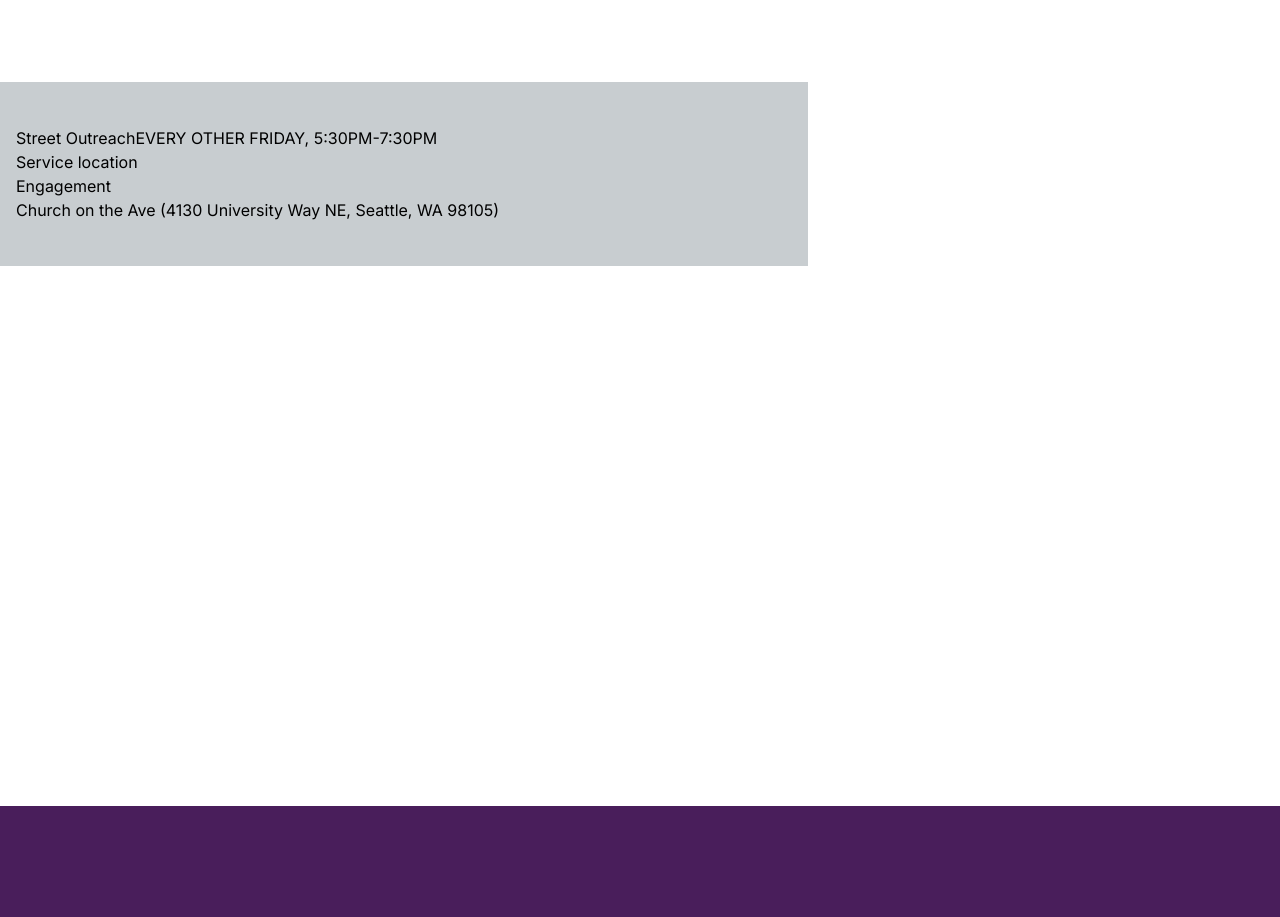
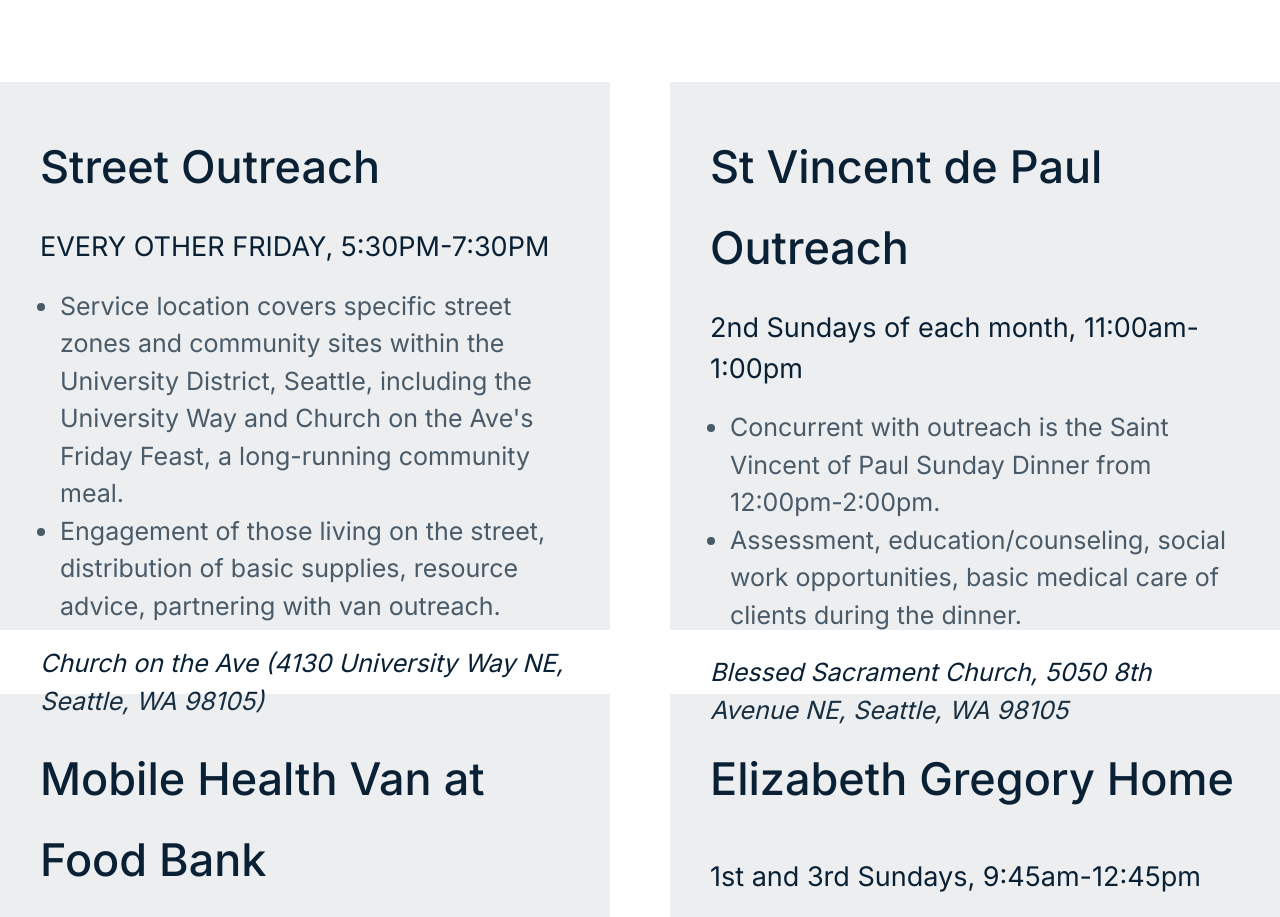
Before and after one commit to university-district-street-medicine/udsm-frontend, a Next.js app: page /about in a window 1280 px wide. Shown: the part 3120-4037 px from the top of the page. Built offline with nearby package versions, Linux system fonts and the light colour scheme.

Commit message:
Implement outreach sites and separate data arrays

```diff
--- a/app/about/page.tsx
+++ b/app/about/page.tsx
@@ -2,6 +2,7 @@
 import OutreachSite from "@/components/OutreachSite";
 import Image from "next/image";
 import { inter } from "@/utils/fonts";
+import { outreachSiteData } from "@/data/siteData";
 
 export default function AboutPage() {
   return (
@@ -67,7 +68,17 @@
           </p>
         </div>
 
-        <OutreachSite name="Street Outreach" date="EVERY OTHER FRIDAY, 5:30PM-7:30PM" description={["Service location", "Engagement"]} location="Church on the Ave (4130 University Way NE, Seattle, WA 98105)"></OutreachSite>
+        {/* Outreach Sites Container */}
+        <div className="w-full max-w-[1700px] mx-auto">
+          {/* CSS Grid container */}
+          <div className="grid grid-cols-1 md:grid-cols-2 grid-rows-3 mx-auto w-full gap-y-16 gap-x-15">
+            {outreachSiteData.map((site) => {
+              return (
+                <OutreachSite key={site.id} name={site.name} date={site.date} description={site.description} location={site.location}></OutreachSite>
+              )
+            })}
+          </div>
+        </div>
       </section>
     </main >
   );
--- a/app/page.tsx
+++ b/app/page.tsx
@@ -6,97 +6,11 @@
 import { borderGray, grayText } from "@/utils/fonts";
 import { roboto, inter } from "@/utils/fonts";
 import Link from "next/link";
+import { redirectBoxes, events, carouselPartners } from "@/data/homeData";
 
 
 export default function Home() {
-  const redirectBoxes = [
-    {
-      id: 1,
-      title: "About Us",
-      description:
-        "Eliminating health disparities through free care to the underserved and educating current and future providers",
-      linkText: "Learn More",
-      href: "/about",
-    },
-    {
-      id: 2,
-      title: "Become a Member",
-      description:
-        "We are only as strong as our volunteer base! Your support is invaluable and we greatly appreciate it",
-      linkText: "Get Involved",
-      href: "/join",
-    },
-    {
-      id: 3,
-      title: "Join an Event",
-      description:
-        "Check out our service learning website to explore the many outreach services available and find the one that's right for you",
-      linkText: "Visit Calendar",
-      href: "https://servicelearning.washington.edu/opportunities/Seattle",
-    },
-  ];
 
-  // Events boxes - id(for the key prop), date, name, desc
-  const events = [
-    {
-      id: 1,
-      date: "SAT, SEP 25",
-      name: "September Low-Cost Clinic",
-      description: "Help Children Save Lives"
-    },
-    {
-      id: 2,
-      date: "FRI, OCT 01",
-      name: "October Free Clinic",
-      description: "Help Children Save Lives"
-    },
-    {
-      id: 3,
-      date: "SAT, OCT 02",
-      name: "Monthly Dental Checkup",
-      description: "Routine check up for all the children in the camp"
-    }
-  ];
-
-  // Id, name, caption, and image source
-  const carouselPartners = [
-    {
-      id: 1,
-      name: "U-District Outreach",
-      caption: "Engagement of those living on the street, distribution of basic supplies, resource advice, partnering with van outreach.",
-      imageUrl: "/U-District.png"
-    },
-    {
-      id: 2,
-      name: "St Vincent de Paul",
-      caption: "Assessment, education/counseling, social work opportunities, basic medical care of clients during the dinner.",
-      imageUrl: "/St.Vincent.png"
-    },
-    {
-      id: 3,
-      name: "Mobile Health Van",
-      caption: "Access to a more private exam space in the Mobile Health Van with all the features of a basic clinic exam room.",
-      imageUrl: "/HealthVan.png"
-    },
-    {
-      id: 4,
-      name: "Elizabeth Gregory Home",
-      caption: "Student teams address patients' medical concerns and questions, provide basic medical care and occasional foot care.",
-      imageUrl: "/ElizabethGregoryHome.png"
-    },
-    {
-      id: 5,
-      name: "One Health Clinic",
-      caption: "UDSM students serve as patient navigators to improve accessibility of healthcare people and their pets.",
-      imageUrl: "/OneHealthClinic.png"
-    },
-    {
-      id: 6,
-      name: "Tent City 3",
-      caption: "Students provide regular foot care clinics as well as addressing medical concerns and questions.",
-      imageUrl: "/TentCity3.png"
-    }
-  ]
 
   return (
     <main>
--- a/components/OutreachSite.tsx
+++ b/components/OutreachSite.tsx
@@ -10,13 +10,13 @@
 
 export default function OutreachSite({ name, date, description, location }: OutreachSiteProps) {
   return (
-    <div className={`${inter.className} px-4 py-11 max-w-202 max-h-137 bg-[#7C8990]/42 z-0`}>
-      <span>{name}</span>
-      <span>{date}</span>
-      <ul>
-        {description.map((item) => (<ul>{item}</ul>))}
+    <div className={`${inter.className} px-10 py-11 max-w-202 max-h-137 bg-[#7C8990]/14 z-0 flex flex-col gap-5 justify-between`}>
+      <span className={`text-navy-blue font-medium text-[2.8125rem] leading-[1.8]`}>{name}</span>
+      <span className={`text-navy-blue font-normal text-[1.6875rem]`}>{date}</span>
+      <ul className={`text-gray-blue font-normal text-[1.5625rem] leading-[1.5] list-disc list-outside pl-5`}>
+        {description.map((item) => (<li key={crypto.randomUUID()}>{item}</li>))}
       </ul>
-      <span>{location}</span>
+      <span className={`text-navy-blue font-normal text-[1.5625rem] italic`} >{location}</span>
     </div>
   )
 }
--- /dev/null
+++ b/data/homeData.tsx
@@ -0,0 +1,88 @@
+export const redirectBoxes = [
+  {
+    id: 1,
+    title: "About Us",
+    description:
+      "Eliminating health disparities through free care to the underserved and educating current and future providers",
+    linkText: "Learn More",
+    href: "/about",
+  },
+  {
+    id: 2,
+    title: "Become a Member",
+    description:
+      "We are only as strong as our volunteer base! Your support is invaluable and we greatly appreciate it",
+    linkText: "Get Involved",
+    href: "/join",
+  },
+  {
+    id: 3,
+    title: "Join an Event",
+    description:
+      "Check out our service learning website to explore the many outreach services available and find the one that's right for you",
+    linkText: "Visit Calendar",
+    href: "https://servicelearning.washington.edu/opportunities/Seattle",
+  },
+];
+
+// Events boxes - id(for the key prop), date, name, desc
+export const events = [
+  {
+    id: 1,
+    date: "SAT, SEP 25",
+    name: "September Low-Cost Clinic",
+    description: "Help Children Save Lives"
+  },
+  {
+    id: 2,
+    date: "FRI, OCT 01",
+    name: "October Free Clinic",
+    description: "Help Children Save Lives"
+  },
+  {
+    id: 3,
+    date: "SAT, OCT 02",
+    name: "Monthly Dental Checkup",
+    description: "Routine check up for all the children in the camp"
+  }
+];
+
+// Id, name, caption, and image source
+export const carouselPartners = [
+  {
+    id: 1,
+    name: "U-District Outreach",
+    caption: "Engagement of those living on the street, distribution of basic supplies, resource advice, partnering with van outreach.",
+    imageUrl: "/U-District.png"
+  },
+  {
+    id: 2,
+    name: "St Vincent de Paul",
+    caption: "Assessment, education/counseling, social work opportunities, basic medical care of clients during the dinner.",
+    imageUrl: "/St.Vincent.png"
+  },
+  {
+    id: 3,
+    name: "Mobile Health Van",
+    caption: "Access to a more private exam space in the Mobile Health Van with all the features of a basic clinic exam room.",
+    imageUrl: "/HealthVan.png"
+  },
+  {
+    id: 4,
+    name: "Elizabeth Gregory Home",
+    caption: "Student teams address patients' medical concerns and questions, provide basic medical care and occasional foot care.",
+    imageUrl: "/ElizabethGregoryHome.png"
+  },
+  {
+    id: 5,
+    name: "One Health Clinic",
+    caption: "UDSM students serve as patient navigators to improve accessibility of healthcare people and their pets.",
+    imageUrl: "/OneHealthClinic.png"
+  },
+  {
+    id: 6,
+    name: "Tent City 3",
+    caption: "Students provide regular foot care clinics as well as addressing medical concerns and questions.",
+    imageUrl: "/TentCity3.png"
+  }
+]
--- /dev/null
+++ b/data/siteData.tsx
@@ -0,0 +1,44 @@
+export const outreachSiteData = [
+  {
+    id: 1,
+    name: "Street Outreach",
+    date: "EVERY OTHER FRIDAY, 5:30PM-7:30PM",
+    description: ["Service location covers specific street zones and community sites within the University District, Seattle, including the University Way and Church on the Ave's Friday Feast, a long-running community meal.", "Engagement of those living on the street, distribution of basic supplies, resource advice, partnering with van outreach."],
+    location: "Church on the Ave (4130 University Way NE, Seattle, WA 98105)"
+  },
+  {
+    id: 2,
+    name: "St Vincent de Paul Outreach",
+    date: "2nd Sundays of each month, 11:00am-1:00pm",
+    description: ["Concurrent with outreach is the Saint Vincent of Paul Sunday Dinner from 12:00pm-2:00pm.", "Assessment, education/counseling, social work opportunities, basic medical care of clients during the dinner. "],
+    location: "Blessed Sacrament Church, 5050 8th Avenue NE, Seattle, WA 98105"
+  },
+  {
+    id: 3,
+    name: "Mobile Health Van at Food Bank",
+    date: "Every other Friday, 6:00pm-8:30pm",
+    description: ["Engagement with community members living on the street, distribution of basic supplies, resource advice, and foot and wound care.", "Access to a more private exam space in the Mobile Health Van with all the features of a basic clinic exam room."],
+    location: "University District Food Bank"
+  },
+  {
+    id: 4,
+    name: "Elizabeth Gregory Home",
+    date: "1st and 3rd Sundays, 9:45am-12:45pm",
+    description: ["EGH is a day health center for women experiencing homelessness", "Student teams address patients' medical concerns and questions, provide basic medical care and occasional foot care"],
+    location: "University Lutheran Church, 1604 NE 50th St"
+  },
+  {
+    id: 5,
+    name: "One Health Clinic",
+    date: "2nd and 4th Wednesdays, 2:00pm-5:00pm",
+    description: ["Clinics serve unhoused young adults and their pets", "UDSM students serve as patient navigators to improve accessibility of healthcare people and their pets through a collaboration with Neighborcare Health, WSU School of Veterinary Medicine, and UW's Center for One Health Research"],
+    location: "Church on the Ave (4130 University Way NE, Seattle, WA 98105)"
+  },
+  {
+    id: 6,
+    name: "Tent City 3",
+    date: "Every other Tuesday, 7:00pm-9:00pm",
+    description: ["Services are provided at Tent City 3, a rotating communal encampment providing shelter to up to 100 individuals", "Students provide regular foot care clinics as well as addressing medical concerns and questions"],
+    location: "U District or on the UW campus"
+  }
+]
```
